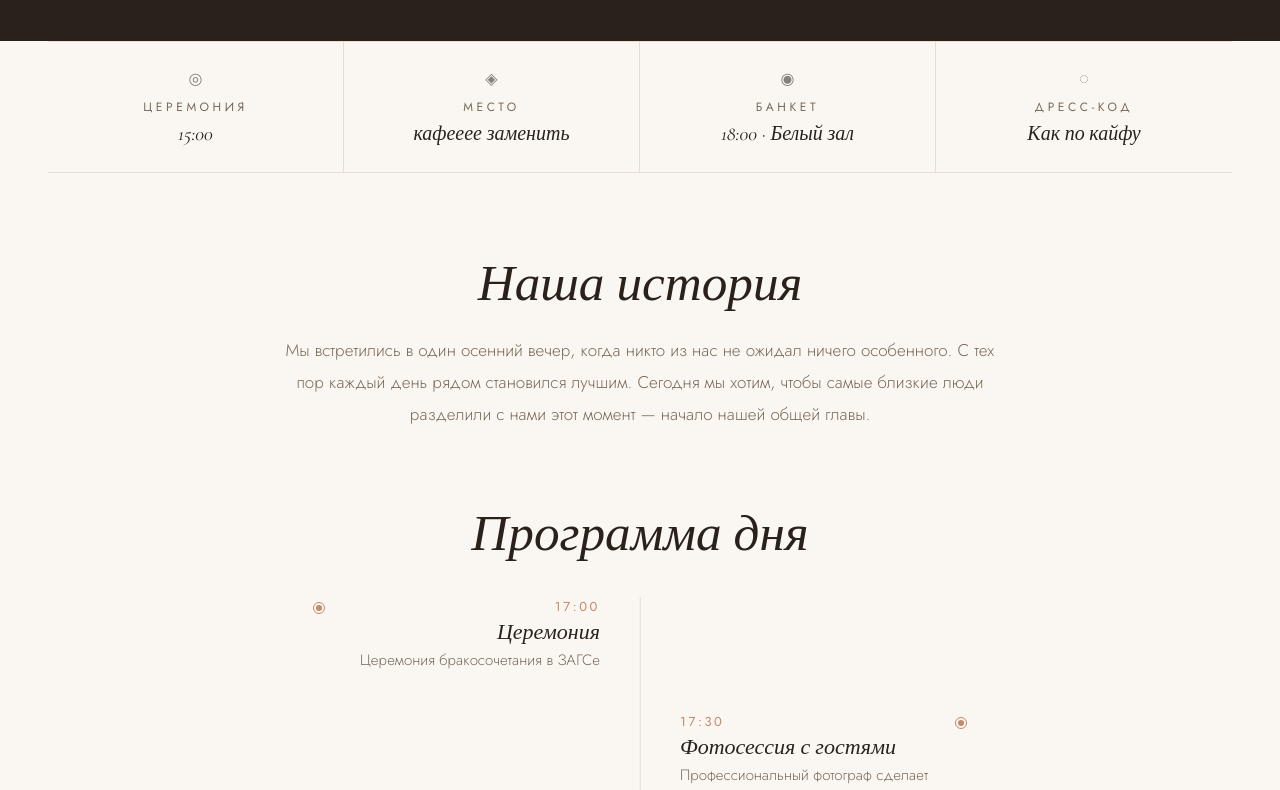
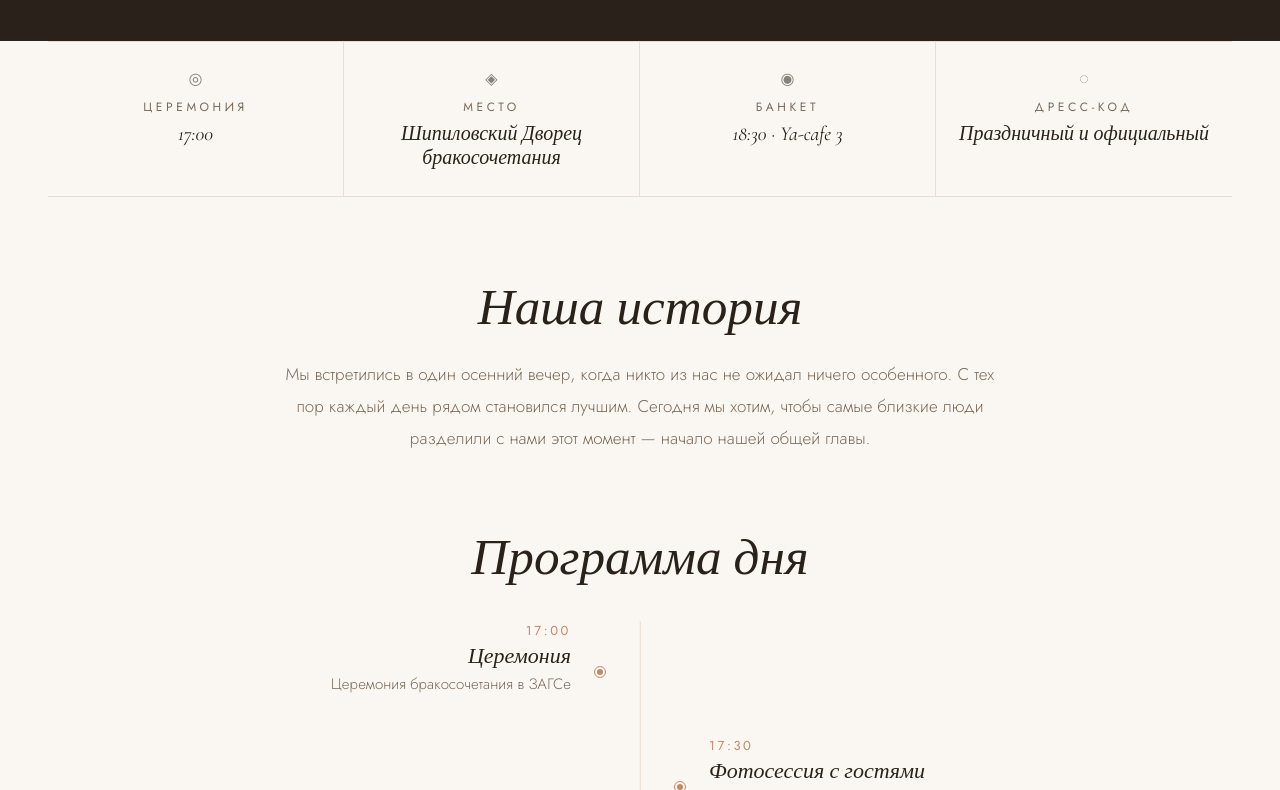
Before and after one commit to Mooncake09/wedding-page-spa, a React (Vite) app: page / in a window 1280 px wide. Shown: the part 690-1480 px from the top of the page. Built offline with nearby package versions, Linux system fonts and the light colour scheme.

Commit message:
правки по мелочи

```diff
--- a/src/components/Infogrid.jsx
+++ b/src/components/Infogrid.jsx
@@ -2,9 +2,9 @@ export default function InfoGrid({ config }) {
   const { event } = config
 
   const cells = [
-    { icon: '◎', label: 'Церемония',  value: '15:00' },
+    { icon: '◎', label: 'Церемония',  value: '17:00' },
     { icon: '◈', label: 'Место',      value: event.venue },
-    { icon: '◉', label: 'Банкет',     value: '18:00 · Белый зал' },
+    { icon: '◉', label: 'Банкет',     value: '18:30 · Ya-cafe 3' },
     { icon: '◌', label: 'Дресс-код',  value: event.dressCode },
   ]
 
--- a/src/config.js
+++ b/src/config.js
@@ -6,8 +6,8 @@ export const config = {
   event: {
     date: '2026-05-29T17:00:00',
     dateDisplay: '29 мая 2026',
-    dressCode: 'Как по кайфу',
-    venue: "кафееее заменить"
+    dressCode: 'Праздничный и официальный',
+    venue: "Шипиловский Дворец бракосочетания"
   },
   story: {
     text: 'Мы встретились в один осенний вечер, когда никто из нас не ожидал ничего особенного. С тех пор каждый день рядом становился лучшим. Сегодня мы хотим, чтобы самые близкие люди разделили с нами этот момент — начало нашей общей главы.',
--- a/src/index.css
+++ b/src/index.css
@@ -236,14 +236,18 @@ body {
   border: 2px solid var(--cream);
   outline: 1px solid var(--rose);
   flex-shrink: 0;
-  margin-top: 6px;
+  margin-top: 46px;
   position: relative;
   z-index: 1;
 }
 .t-event--left .t-dot {
-  margin-right: -5px; /* прижимаем точку к центральной линии */
+  order: -1;          /* точка перед контентом */
+  margin-left: auto;  /* прижимаем к правому краю своей половины */
+  margin-right: -5px;
 }
 .t-event--right .t-dot {
+  order: -1;          /* точка перед контентом */
+  margin-right: auto;
   margin-left: -5px;
 }
 .t-time {
```
